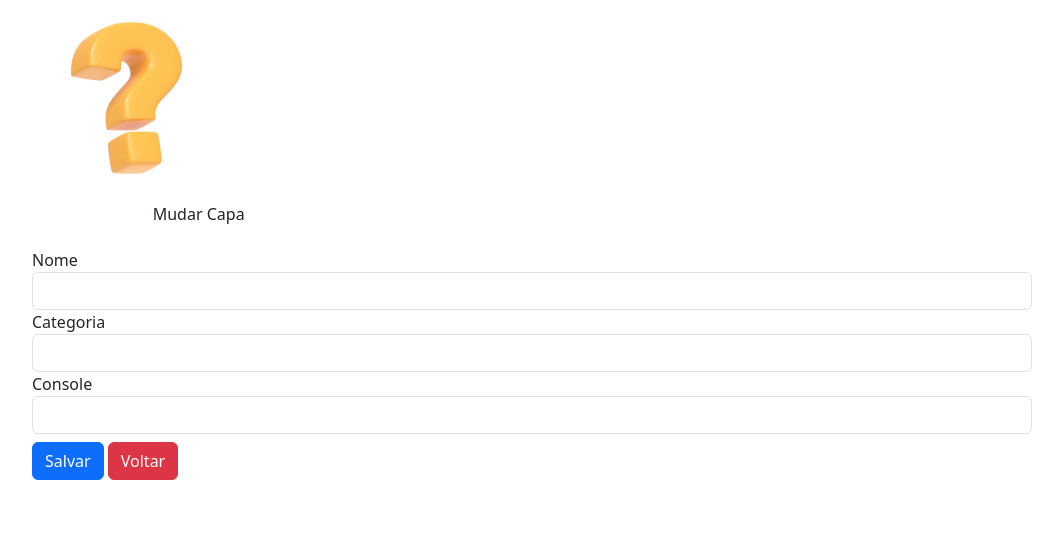
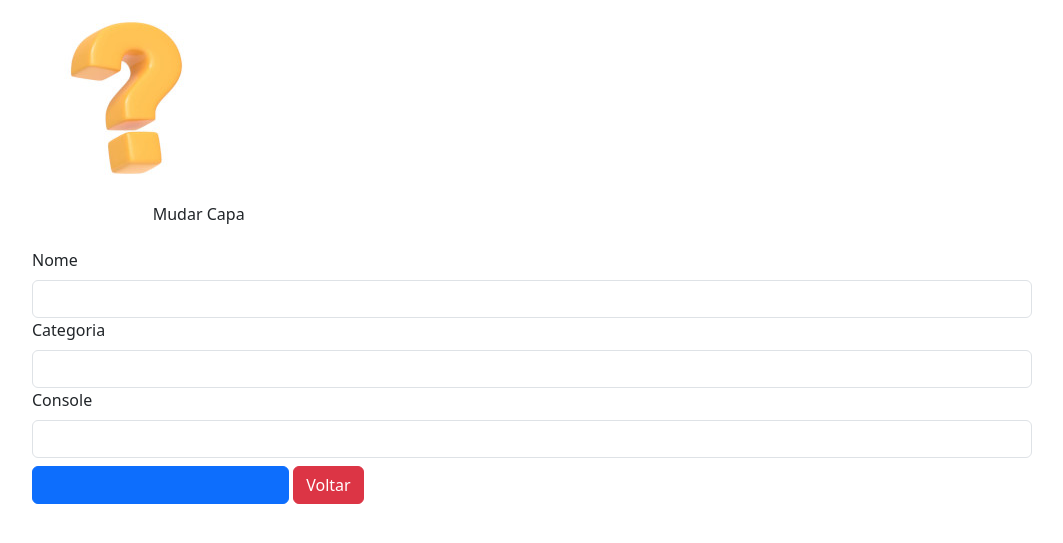
Before and after one commit to danielcosta010/Flask-com-Python, a Flask app: template templates/novo.html in a window 1280 px wide. Shown: the part 67-610 px from the top of the page, without its empty margins (108-1171 px from the left). Run offline with Flask 3, Linux system fonts and the light colour scheme; the template is opened without the code that fills it: most values are stand-ins (such as "Sample title", 1, 10 or a date in 2020); form fields are guessed from the names that the template uses; some libraries are stand-ins or nearby versions.

Commit message:
Atualizando inputs

```diff
--- a/templates/novo.html
+++ b/templates/novo.html
@@ -13,22 +13,22 @@
     </figure>
 
     <fieldset>
+      {{ form.csrf_token() }}
       <div class="form-group">
-        <label for="nome">Nome</label>
-        <input type="text" id="nome" name="nome" class="form-control" required/>
+        {{ form.nome.label(class='form-label') }}
+        {{ form.nome(class='form-control') }}
       </div>
       <div class="form-group">
-        <label for="categoria">Categoria</label>
-        <input type="text" id="categoria" name="categoria" class="form-control" required/>
+        {{ form.categoria.label(class='form-label') }}
+        {{ form.categoria(class='form-control') }}
       </div>
       <div class="form-group">
-        <label for="console">Console</label>
-        <input type="text" id="console" name="console" class="form-control" required/>
+        {{ form.console.label(class='form-label') }}
+        {{ form.console(class='form-control') }}
       </div>
-      <div class="mt-2">
-        <button type="submit" class="btn btn-primary btn-salvar">Salvar</button>
+      <div class="mt-2 form-group">
+        {{ form.salvar(class="btn btn-primary btn-salvar") }}
         <a class="btn btn-danger" href="{{ url_for('index') }}">Voltar</a>
-
       </div>
     </fieldset>
   </form>
```
